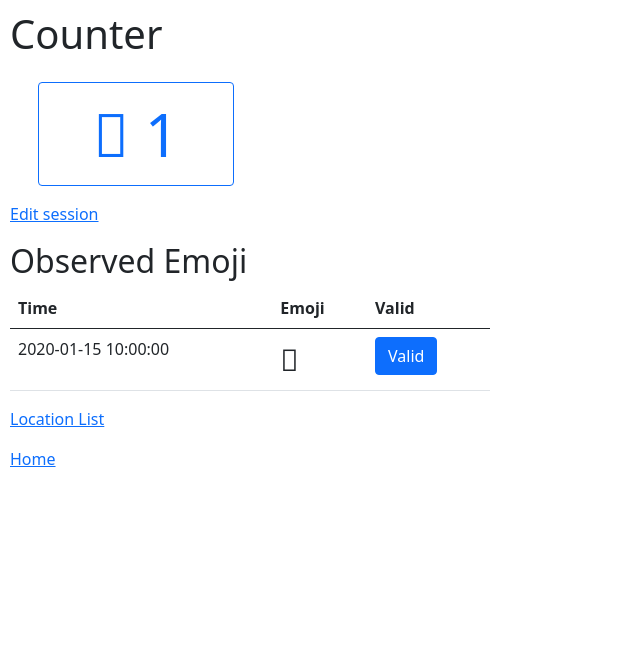
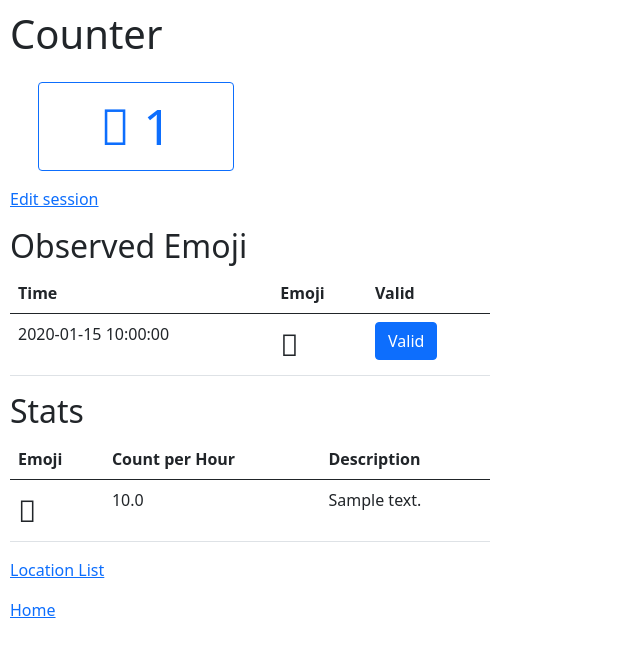
Before and after one commit to devinbrady/street-observation, a Flask app: template speed/templates/counter.html in a window 1280 px wide. Shown: the top 657 px of the page, without its empty margins (0-640 px from the left). Run offline with Flask 2, Linux system fonts and the light colour scheme; the template is opened without the code that fills it: most values are stand-ins (such as "Sample title", 1, 10 or a date in 2020); parts of the project's set-up code (start-up, migrations or seed data) failed here and were passed over.

Commit message:
Handle case when only one emoji has been observed

```diff
--- a/speed/counter.py
+++ b/speed/counter.py
@@ -21,8 +21,7 @@ def counter_handler():
     location_id = request.args.get('location_id')
 
     with open(os.path.join(app.root_path, 'queries/emoji_list.sql'), 'r') as f:
-        emoji_list = pd.read_sql(text(f.read()), db.session.bind)
-
+        available_emoji = pd.read_sql(text(f.read()), db.session.bind)
 
     with open(os.path.join(app.root_path, 'queries/emoji_observations.sql'), 'r') as f:
         emoji_observations = pd.read_sql(text(f.read()), db.session.bind, params={'session_id': session_id})
@@ -39,14 +38,29 @@ def counter_handler():
             )
 
         # Left join to the list of all emoji, to show zero for those not yet seen
-        emoji_count = pd.merge(emoji_list, emoji_observation_count, how='left', on='emoji_id').sort_values(by='display_order')
+        emoji_count = pd.merge(available_emoji, emoji_observation_count, how='left', on='emoji_id').sort_values(by='display_order')
         emoji_count['num_observations'] = emoji_count['num_observations'].fillna(0).astype(int)
 
+        if len(emoji_observations) == 1:
+            # Only one emoji has been observed, the session has no duration yet, so the per-hour calculation can't be done
+            emoji_count['observations_per_hour'] = 0
+
+        else:
+            # Calculate the duration of this session so far
+            earliest_time = emoji_observations['created_at'].min()
+            latest_time = emoji_observations['created_at'].max()
+            session_duration_hours = (latest_time - earliest_time).total_seconds() / 3600
+
+            # Calculate the number of emoji per hour
+            emoji_count['observations_per_hour'] = emoji_count['num_observations'] / session_duration_hours
+
+
     else:
-        # No emoji observed yet
+        # Zero emoji have been observed
 
-        emoji_count = emoji_list.copy()
+        emoji_count = available_emoji.copy()
         emoji_count['num_observations'] = 0
+        emoji_count['observations_per_hour'] = 0
 
         emoji_observations = pd.DataFrame()
 
--- a/speed/templates/counter.html
+++ b/speed/templates/counter.html
@@ -12,7 +12,7 @@
         <div class="col p-3">
             <form action="/emoji?session_id={{ session_id }}&location_id={{ location_id }}&emoji_id={{ row.emoji_id }}" method="POST">
                 <div class="d-grid">
-                    <button type="submit" class="btn btn-outline-primary" style="font-size:60px">
+                    <button type="submit" class="btn btn-outline-primary" style="font-size:50px">
                         &#{{ row.emoji_id }} {{ row.num_observations }}
                     </button>
                 </div>
@@ -58,6 +58,31 @@
 </tbody>
 </table>
 
+
+<h2>Stats</h2>
+<table class="table">
+  <thead>
+  <tr>
+    <th scope="col">Emoji</th>
+    <th scope="col">Count per Hour</th>
+    <th scope="col">Description</th>
+  </tr>
+  </thead>
+  <tbody>
+
+    {% for _, row in emoji_count.iterrows() %}
+
+    <tr scope="row">
+      <td style="font-size:30px">&#{{ row.emoji_id }}</td>
+      <td> {{ '%0.1f'|format(row.observations_per_hour|float) }} </td>
+      <td> {{ row.emoji_description }} </td>
+
+    </tr>
+
+    {% endfor %}
+  </tbody>
+</table>
+
 <p><a href="/location_list">Location List</a></p>
 <p><a href="/">Home</a></p>
 
--- a/speed/templates/location.html
+++ b/speed/templates/location.html
@@ -60,7 +60,7 @@
   <tbody>
   {% for _, row in counter_sessions_at_location.iterrows() %}
     <tr scope="row">
-    <td><a href="/session?session_id={{ row.session_id }}">{{ row.start_timestamp_local }}</a></td>
+    <td><a href="/counter?session_id={{ row.session_id }}">{{ row.start_timestamp_local }}</a></td>
     <td>{{ '%0.0f'|format(row.session_duration_minutes|float) }} minutes</td>
     <td>tk</td>
     <td>{{ '%0.0f'|format(row.num_observations|float) }}</td>
```
Also changed, not shown: speed/queries/populate_emoji.sql (deleted, +0 -12 lines).
